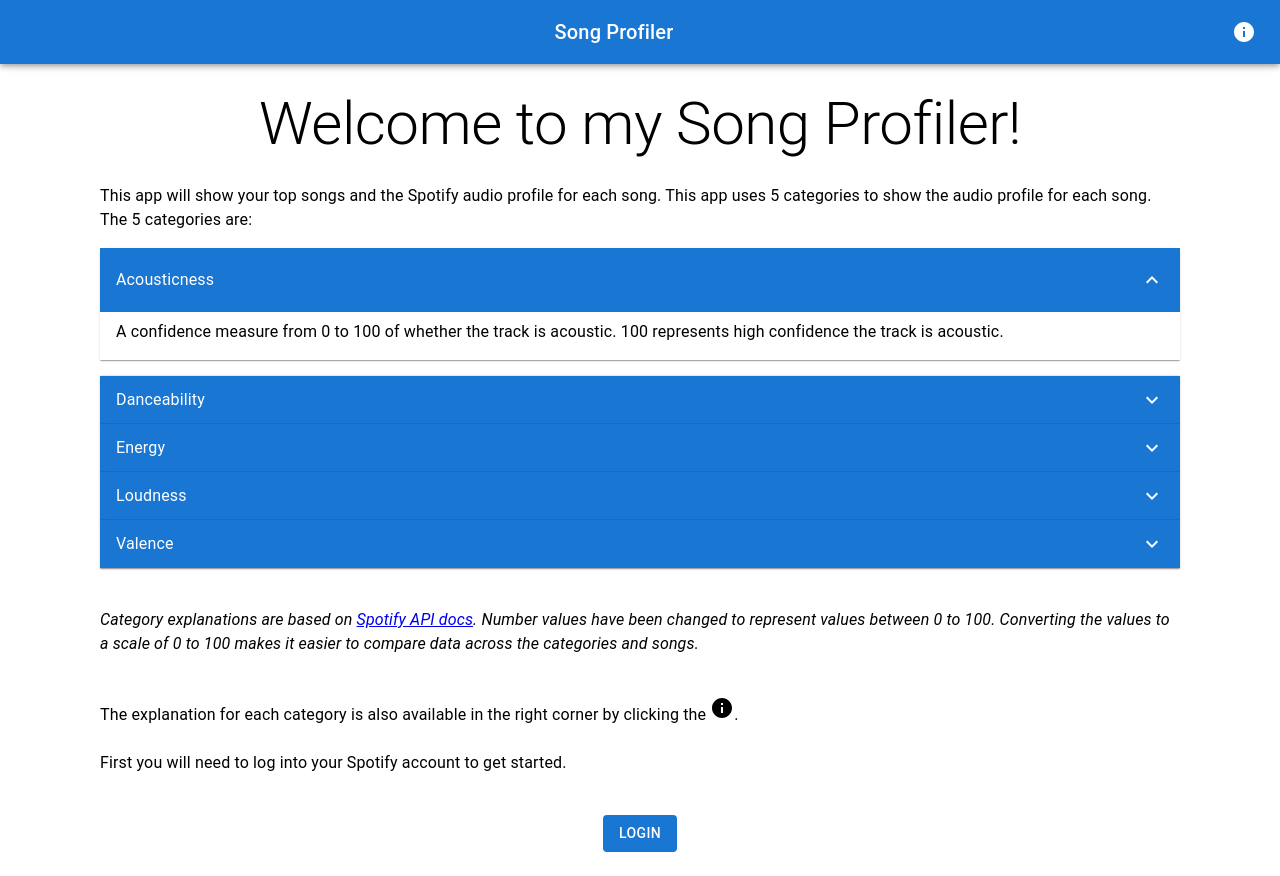
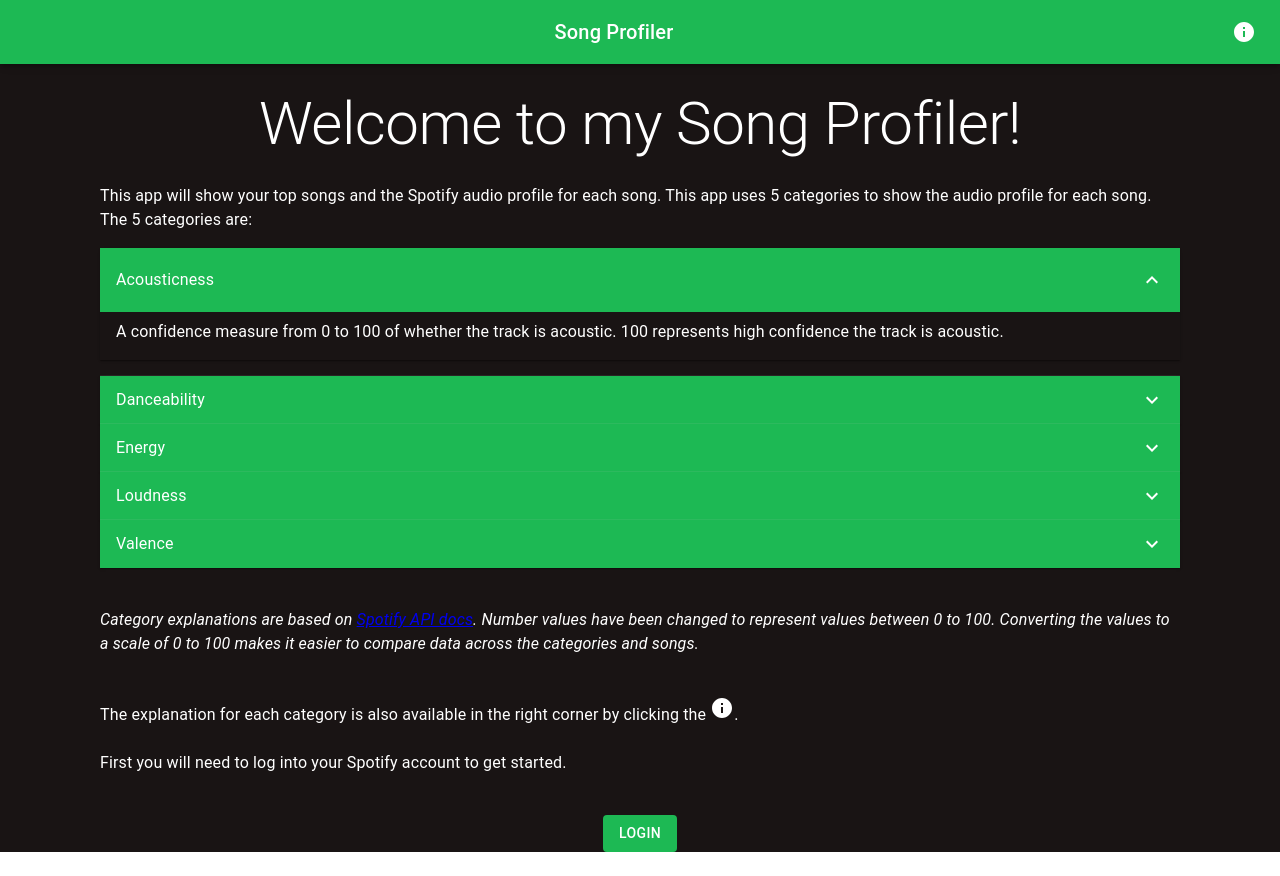
Before and after one commit to matt-harrell/song-profiler, a React (Create React App) app: page / in a window 1280 px wide. Built offline with nearby package versions, Linux system fonts and the light colour scheme.

Commit message:
chang theme colors

```diff
--- a/src/App.tsx
+++ b/src/App.tsx
@@ -29,7 +29,7 @@ function App() {
 
   return (
     <ThemeComp>
-      <div className="App" style={{ backgroundColor: `${isLoading ? 'white' : themeColors.backgroundColor.color}` }}>
+      <div className="App" style={{ backgroundColor: `${isLoading ? '#191414' : themeColors.backgroundColor.color}` }}>
         <MenuBar/>
         <Drawer/>
         <InfoDrawer/>
--- a/src/components/ThemeComp.tsx
+++ b/src/components/ThemeComp.tsx
@@ -15,8 +15,8 @@ const ThemeComp = ({children}:props) => {
     const theme = createTheme({
         palette:{
             primary:{
-                main: isLoading ? '#1976d2' : themeColors.colorOne.color,
-                contrastText:isLoading ? '#fff' : themeColors.colorOne.fontColor,
+                main: isLoading ? '#1db954' : themeColors.colorOne.color,
+                contrastText:isLoading ? '#ffffff' : themeColors.colorOne.fontColor,
             },
             text:{
                 primary:isLoading ? 'rgba(0,0,0,0.87)' : themeColors.backgroundColor.fontColor,
@@ -24,8 +24,8 @@ const ThemeComp = ({children}:props) => {
                 disabled:isLoading ? 'rgba(0,0,0,0.38)' : themeColors.backgroundColor.fontColor+'38',
             },
             background:{
-                paper:isLoading ? '#fff' : themeColors.backgroundColor.color,
-                default:isLoading ? '#fff' : themeColors.backgroundColor.color,
+                paper:isLoading ? '#191414' : themeColors.backgroundColor.color,
+                default:isLoading ? '#191414' : themeColors.backgroundColor.color,
             },
             divider:isLoading ? 'rgba(0,0,0,0.12)' : themeColors.backgroundColor.fontColor+'12'
         },
--- a/src/slices/ThemeSlice.ts
+++ b/src/slices/ThemeSlice.ts
@@ -17,8 +17,8 @@ interface ThemeColors {
 
 const themeColors = {
     colorOne:{
-        color:'#1976d2',
-        fontColor:'#fff',
+        color:'#1db954',
+        fontColor:'#ffffff',
     },
     colorTwo:{
         color:'',
@@ -37,8 +37,8 @@ const themeColors = {
         fontColor:'',
     },
     backgroundColor:{
-        color:'#FFFFFF',
-        fontColor:'#000000',
+        color:'#191414',
+        fontColor:'#ffffff',
     }
 }
 
```
